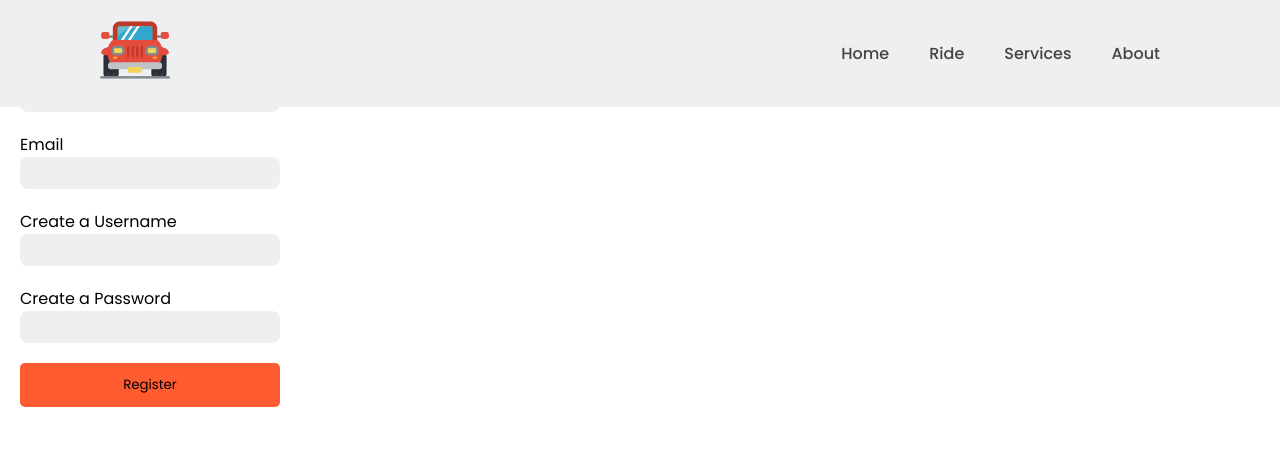
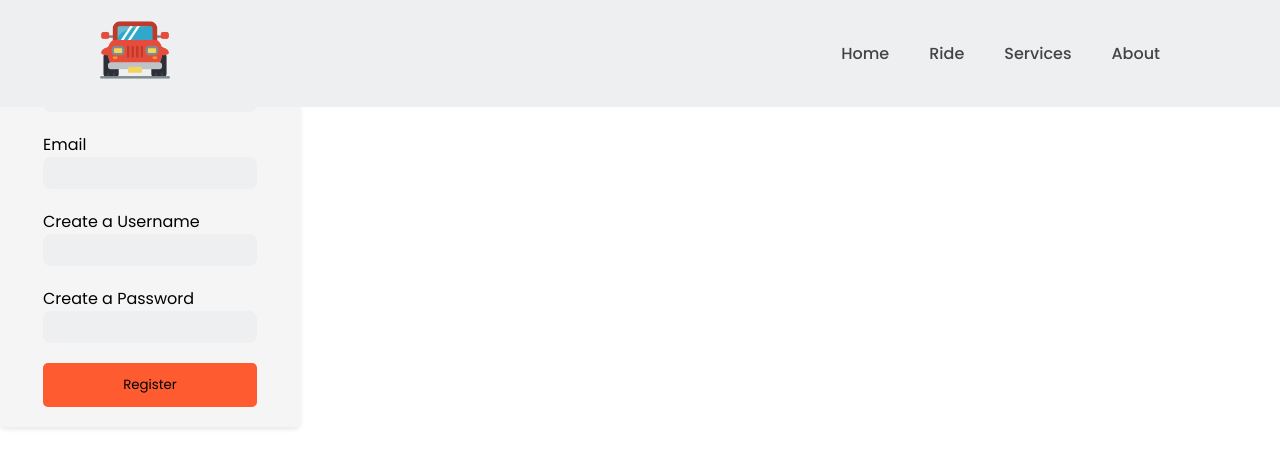
Before and after one commit to Wendy-Lagho/Car-rental-web, a PHP site: page /signup.php in a window 1280 px wide. Shown: the top 468 px of the page. Run offline with PHP 8.4, Linux system fonts and the light colour scheme.

Commit message:
Update signup.css

```diff
--- a/css/signup.css
+++ b/css/signup.css
@@ -30,6 +30,13 @@ html::-webkit-scrollbar-thumb {
 .container {
     width: 300px;
     padding: 20px;
+    background-color: #f5f5f5;
+    border-radius: 5px;
+    box-shadow: 0 2px 5px rgba(0, 0, 0, 0.1);
+    display: flex;
+    flex-direction: column;
+    align-items: center;
+    justify-content: center;
 }
 input[type="text"],
 input[type="password"],
```
